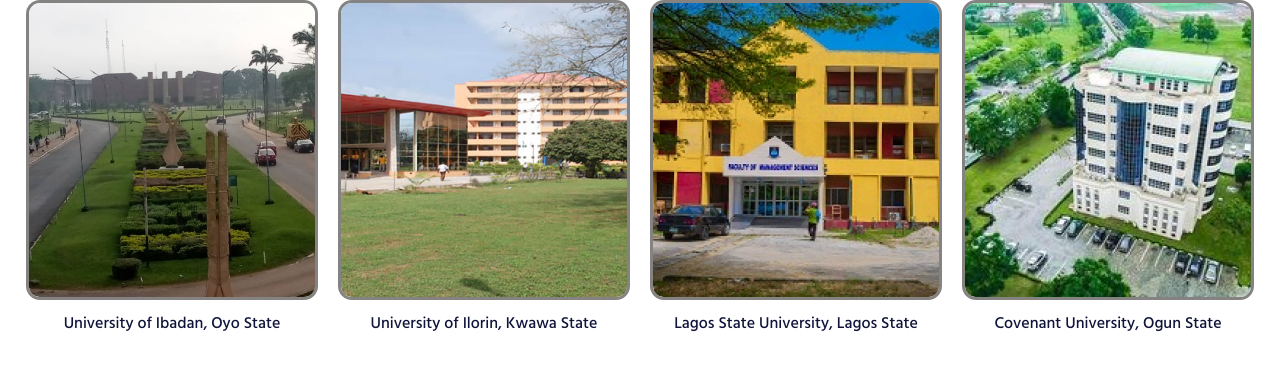
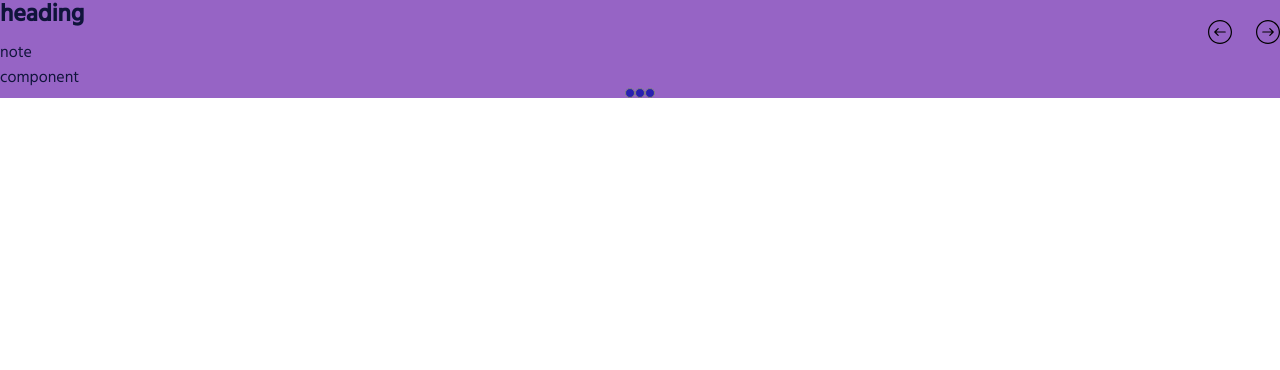
Before and after one commit to CDiala/school-finder, a React (Create React App) app in the folder client/: page / in a window 1280 px wide. Shown: the top 370 px of the page. Built offline with nearby package versions, Linux system fonts and the light colour scheme.

Commit message:
Early stage of the image-carousel component.

```diff
--- a/client/src/App.js
+++ b/client/src/App.js
@@ -5,11 +5,12 @@
 import TestimonialCard from "./components/shared/TestimonialCard/TestimonialCard";
 
 import { FeatureSchoolList } from "./components/shared/FeatureSchoolCard/FeatureSchoolCard";
+import ImageCarousel from "./components/shared/ImageCarousel/ImageCarousel";
 
 function App() {
   return (
     <Router>
-      <FeatureSchoolList />
+      <ImageCarousel />
     </Router>
   );
 }
--- /dev/null
+++ b/client/src/components/shared/ImageCarousel/ImageCarousel.css
@@ -0,0 +1,40 @@
+.carousel {
+  background-color: rgb(150, 100, 197);
+}
+
+.carousel-top,
+.carousel-top-nav,
+.carousel-bottom-nav {
+  align-items: center;
+  display: flex;
+}
+
+.carousel-top {
+  justify-content: space-between;
+}
+
+.carousel-top-nav {
+  column-gap: 24px;
+}
+
+.carousel-bottom-nav {
+  justify-content: center;
+}
+
+.carousel-heading {
+  margin-bottom: 16px;
+}
+
+.carousel-note {
+  font-size: 16px;
+  line-height: 23.97px;
+}
+
+/*  Carousel bottom */
+.carousel-nav {
+  background-color: rgb(40, 32, 176);
+  border-radius: 50%;
+  border: 1px solid grey;
+  height: 10px;
+  width: 10px;
+}
--- /dev/null
+++ b/client/src/components/shared/ImageCarousel/ImageCarousel.js
@@ -0,0 +1,30 @@
+import "./ImageCarousel.css";
+import arrow_left from "../../../images/arrow_left.svg";
+import arrow_right from "../../../images/arrow_right.svg";
+
+const ImageCarousel = ({ heading, note, component }) => {
+  return (
+    <section className="carousel">
+      <div className="carousel-top">
+        <div className="carousel-header">
+          <h2 className="carousel-heading">{"heading"}</h2>
+          <p className="carousel-note">{"note"}</p>
+        </div>
+        <div className="carousel-top-nav">
+          <img src={arrow_left} alt="" />
+          <img src={arrow_right} alt="" />
+        </div>
+      </div>
+      <div className="carousel-body">{"component"}</div>
+      <div className="carousel-bottom">
+        <div className="carousel-bottom-nav">
+          <div data-id="1" className="carousel-nav"></div>
+          <div data-id="2" className="carousel-nav"></div>
+          <div data-id="3" className="carousel-nav"></div>
+        </div>
+      </div>
+    </section>
+  );
+};
+
+export default ImageCarousel;
```
Also changed, not shown: client/src/images/arrow_left.svg (added), client/src/images/arrow_right.svg (added).
